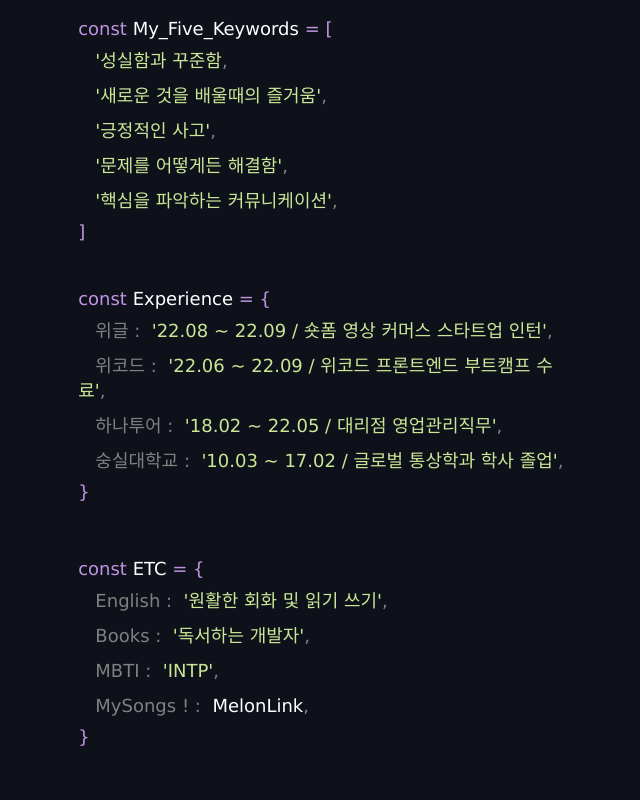
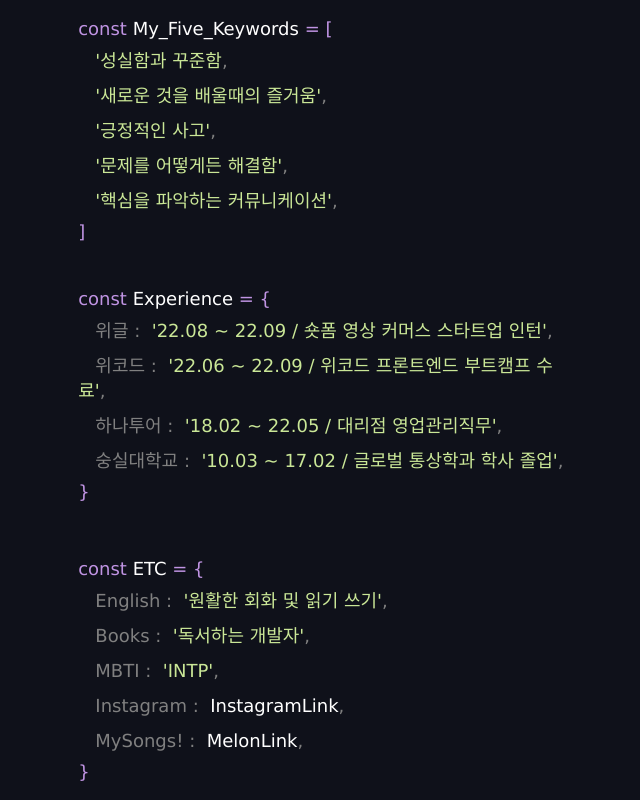
Before and after one commit to Goddemi/Portfolio, a React (Create React App) app in the folder client/: page /about in a window 1280 px wide. Shown: the part 503-1303 px from the top of the page, without its empty margins (448-1088 px from the left). Built offline with nearby package versions, Linux system fonts and the light colour scheme.

Commit message:
Add : About data 링크 추가, contact 위치수정

```diff
--- a/client/src/pages/about/data/AboutData.tsx
+++ b/client/src/pages/about/data/AboutData.tsx
@@ -20,6 +20,12 @@ const melonLink = (
   <a href="https://www.melon.com/artist/timeline.htm?artistId=944866">
     MelonLink
   </a>
+);
+
+const InstaLink = (
+  <>
+    <a href="https://www.instagram.com/abraxas1225//">InstagramLink</a>
+  </>
 );
 
 export const AboutData = [
@@ -85,7 +91,11 @@ export const AboutData = [
       },
       { keyName: "MBTI", value: "'INTP'" },
       {
-        keyName: "MySongs !",
+        keyName: "Instagram",
+        value: InstaLink,
+      },
+      {
+        keyName: "MySongs!",
         value: melonLink,
       },
     ],
--- a/client/src/pages/contact/Contact.tsx
+++ b/client/src/pages/contact/Contact.tsx
@@ -16,12 +16,12 @@ const Contact = () => {
 export default Contact;
 
 const Container = styled.div`
+  padding-top: 90px;
   font-size: 50px;
   font-weight: bold;
   text-align: center;
+
   div {
     font-size: 100px;
   }
 `;
-
-const Box = styled.div``;
--- a/client/src/pages/projects/data/ProjectData.ts
+++ b/client/src/pages/projects/data/ProjectData.ts
@@ -53,7 +53,7 @@ export const PROJECT_DATA = [
       "상품 등록 post 통신 구현",
     ],
     skills: ["Typescript", "React", "Styled-components"],
-    git: "",
+    git: "https://github.com/Goddemi/weggle-internship",
     result: "",
   },
   {
@@ -73,7 +73,7 @@ export const PROJECT_DATA = [
       "장바구니 페이지 :  토큰에 따른 이용자별 장바구니 가져오기",
     ],
     skills: ["Javascript", "React", "Sass", "AWS"],
-    git: "",
-    result: "",
+    git: "https://github.com/Goddemi/35-1st-TURTLE-HOME-frontend",
+    result: "http://ourturtlehome.s3-website.ap-northeast-2.amazonaws.com/",
   },
 ];
```
